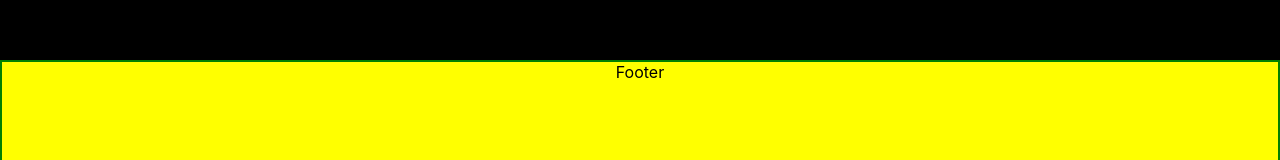
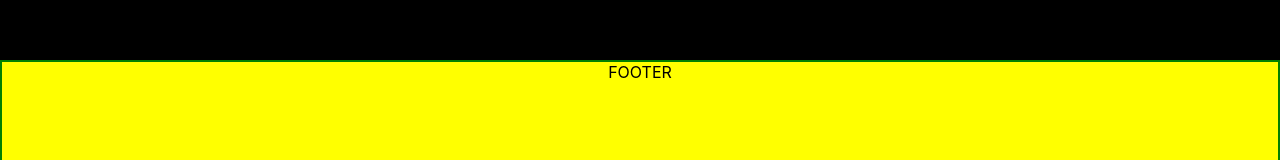
Before and after one commit to Dark-Vinci/dodo, a React (Create React App) app: page / in a window 1280 px wide. Shown: the part 1667-1827 px from the top of the page. Built offline with nearby package versions, Linux system fonts and the light colour scheme.

Commit message:
chore: more dodo

```diff
--- a/src/components/Body/Body.tsx
+++ b/src/components/Body/Body.tsx
@@ -4,7 +4,7 @@ import style from './Body.module.scss';
 
 export function Body(): JSX.Element {
     return (
-        <div className={style.container}>
+        <div className={ style.container }>
             <div className={ style.body_container }>BODY</div>
         </div>
     );
--- a/src/components/Footer/Footer.tsx
+++ b/src/components/Footer/Footer.tsx
@@ -5,7 +5,7 @@ import style from './Footer.module.scss';
 export function Footer(): JSX.Element {
     return (
         <div className={ style.container}>
-            <div className={ style.footer_container }>Footer</div>
+            <div className={ style.footer_container }>FOOTER</div>
         </div>
     );
 }
--- a/src/components/Header/Header.tsx
+++ b/src/components/Header/Header.tsx
@@ -5,7 +5,7 @@ import style from './Header.module.scss';
 export function Header(): JSX.Element {
     return (
         <div className={ style.container}>
-            <div className={ style.header_container }> HEADER </div>
+            <div className={ style.header_container }>HEADER</div>
         </div>
     );
 }
--- a/src/components/Nav/Nav.tsx
+++ b/src/components/Nav/Nav.tsx
@@ -4,6 +4,8 @@ import style from './Nav.module.scss';
 
 export function Nav(): JSX.Element {
     return (
-        <div className={ style.container }>NAVIGATION</div>
+        <div className={ style.container }>
+            <div className={ style.nav_container }>NAVIGATION</div>
+        </div>
     );
 }
```
